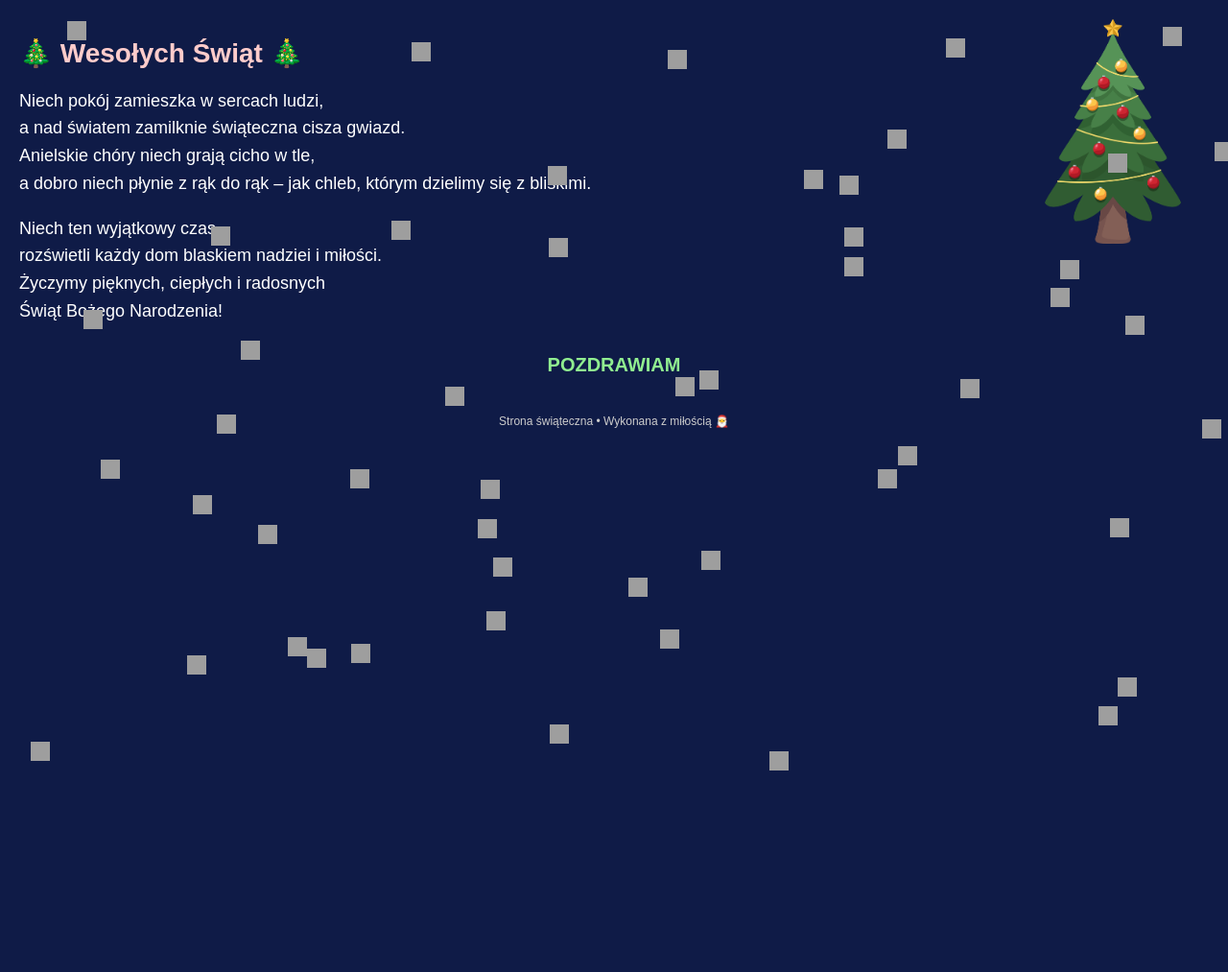
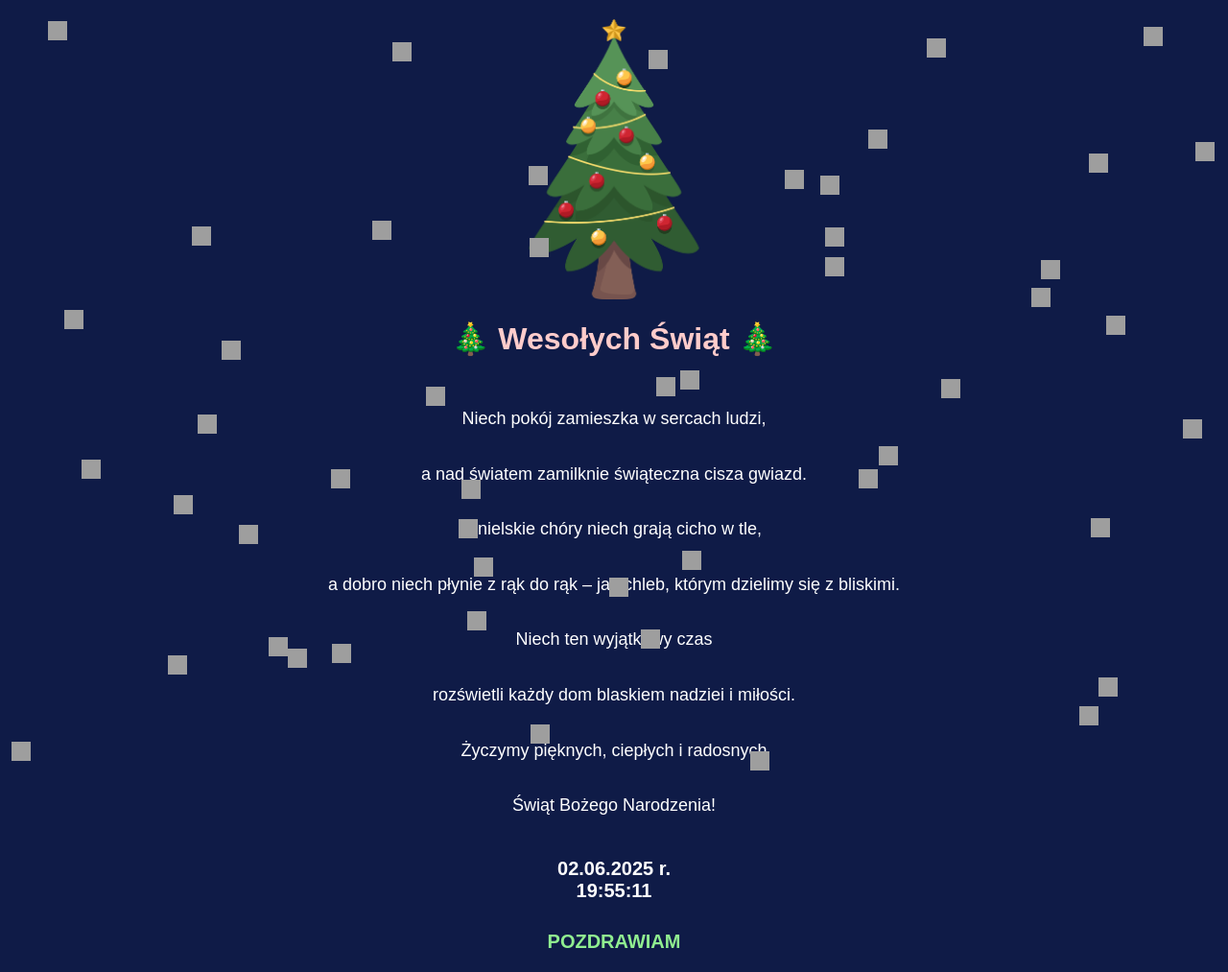
Before and after one commit to maja123-wq/moja-strona, a plain HTML site: page index.html in a window 1280 px wide. Shown: the whole page at 96% size. Before the commit the page ends 803 px from the top, so only its background shows below. Drawn offline with Linux system fonts and the light colour scheme; grey boxes are pictures that could not be loaded.

Commit message:
Update index.html

```diff
--- a/index.html
+++ b/index.html
@@ -8,58 +8,66 @@
             font-family: Arial, sans-serif;
             background-color: #0f1b47;
             color: #ffffff;
+            margin: 0;
             padding: 20px;
-            margin: 0;
+            text-align: center;
         }
 
         h1 {
             color: #ffcccb;
-            font-size: 28px;
+            font-size: 32px;
         }
 
-        img {
-            float: right;
-            max-width: 200px;
-            margin-left: 20px;
+        img.choinka {
+            display: block;
+            margin: 0 auto;
+            max-width: 250px;
+            margin-bottom: 20px;
         }
 
-        p {
+        .zyczenia {
+            font-size: 18px;
             line-height: 1.6;
-            font-size: 18px;
+            margin-bottom: 40px;
+            white-space: pre-line;
+        }
+
+        .czas {
+            font-size: 20px;
+            margin-top: 30px;
+            font-weight: bold;
         }
 
         .pozdro {
             font-size: 20px;
             color: #90ee90;
             font-weight: bold;
-            text-align: center;
             margin-top: 30px;
-        }
-
-        .footer {
-            text-align: center;
-            font-size: 12px;
-            margin-top: 40px;
-            color: #ccc;
         }
     </style>
 </head>
 <body>
-    <img src="chonika.png" alt="obrazek choinki świątecznej" />
+
+    <img src="chonika.png" alt="Obrazek choinki" class="choinka" />
 
     <h1>🎄 Wesołych Świąt 🎄</h1>
-    <p>
+
+    <div class="zyczenia">
         Niech pokój zamieszka w sercach ludzi,<br />
         a nad światem zamilknie świąteczna cisza gwiazd.<br />
         Anielskie chóry niech grają cicho w tle,<br />
         a dobro niech płynie z rąk do rąk – jak chleb, którym dzielimy się z bliskimi.
-    </p>
-    <p>
+
         Niech ten wyjątkowy czas<br />
         rozświetli każdy dom blaskiem nadziei i miłości.<br />
         Życzymy pięknych, ciepłych i radosnych<br />
         Świąt Bożego Narodzenia!
-    </p>
+    </div>
+
+    <div class="czas">
+        <div id="data"></div>
+        <div id="zegar"></div>
+    </div>
 
     <div class="pozdro">POZDRAWIAM</div>
 
@@ -107,13 +115,28 @@
             requestAnimationFrame(animateSnow);
         }
 
+        function aktualizujZegar() {
+            const teraz = new Date();
+
+            // Data
+            const dzien = String(teraz.getDate()).padStart(2, '0');
+            const miesiac = String(teraz.getMonth() + 1).padStart(2, '0');
+            const rok = teraz.getFullYear();
+            document.getElementById("data").textContent = `${dzien}.${miesiac}.${rok} r.`;
+
+            // Godzina
+            const godzina = String(teraz.getHours()).padStart(2, '0');
+            const minuta = String(teraz.getMinutes()).padStart(2, '0');
+            const sekunda = String(teraz.getSeconds()).padStart(2, '0');
+            document.getElementById("zegar").textContent = `${godzina}:${minuta}:${sekunda}`;
+        }
+
         window.onload = () => {
             initSnow('platek-sniegu.PNG', 50);
+            aktualizujZegar();
+            setInterval(aktualizujZegar, 1000);
         };
     </script>
 
-    <div class="footer">
-        Strona świąteczna • Wykonana z miłością 🎅
-    </div>
 </body>
 </html>
```
